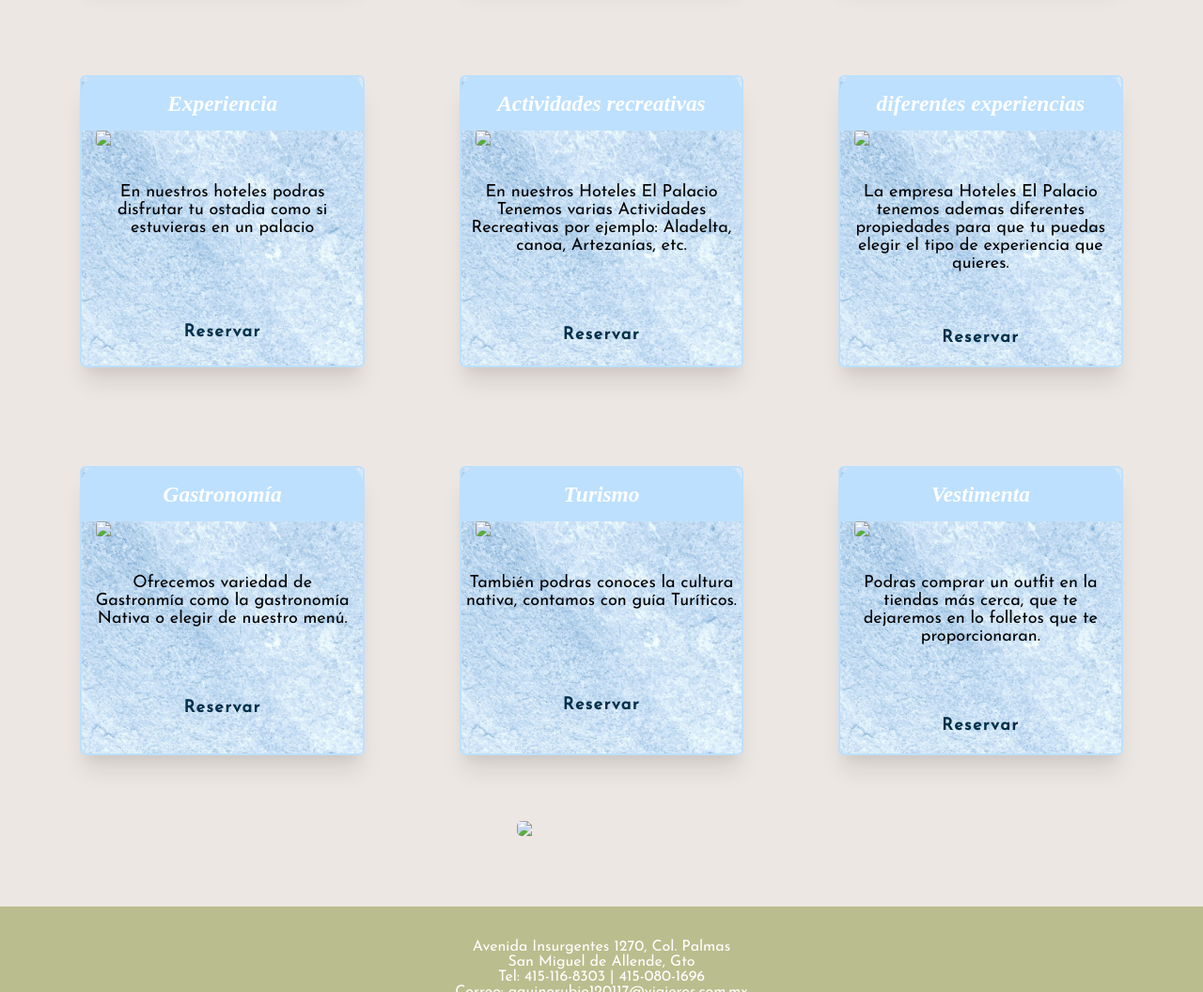
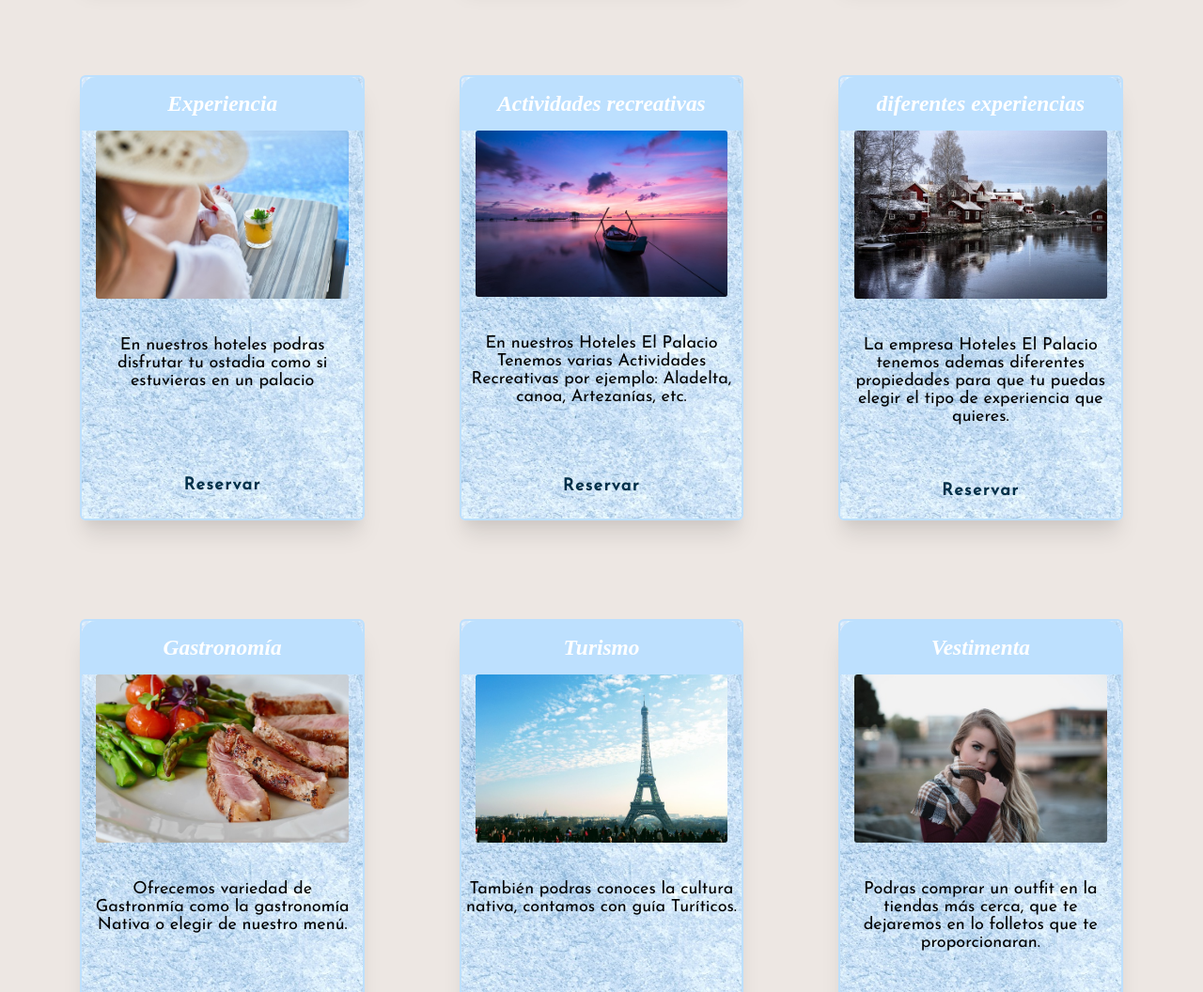
Before and after one commit to Trisho2006/IntegradoraTMC302, a plain HTML site: page servicios.html in a window 1280 px wide. Shown: the part 940-1996 px from the top of the page at 94% size. Drawn offline with Linux system fonts and the light colour scheme; files whose address does not match are found by name.

Commit message:
Update servicios.html

```diff
--- a/servicios.html
+++ b/servicios.html
@@ -93,7 +93,7 @@
 					<h3>Experiencia</h3>
 				</div>
 				<div class="imagen-card">
-					<img src="imagenes/foto4.jpg">
+					<img src="foto4.jpg">
 				</div>
 				<div class="texto-card">
 					<p>En nuestros hoteles podras disfrutar tu ostadia como si estuvieras en un palacio</p>
@@ -108,7 +108,7 @@
 					<h3>Actividades recreativas</h3>
 				</div>
 				<div class="imagen-card">
-					<img src="imagenes/foto5.jpg">
+					<img src="foto5.jpg">
 				</div>
 				<div class="texto-card">
 					<p>En nuestros Hoteles El Palacio Tenemos varias Actividades Recreativas por ejemplo: Aladelta, canoa, Artezanías, etc.</p>
@@ -123,7 +123,7 @@
 					<h3>diferentes experiencias</h3>
 				</div>
 				<div class="imagen-card">
-					<img src="imagenes/foto6.jpg">
+					<img src="foto6.jpg">
 				</div>
 				<div class="texto-card">
 					<p>La empresa Hoteles El Palacio tenemos ademas diferentes propiedades para que tu puedas elegir el tipo de experiencia que quieres.</p>
@@ -141,7 +141,7 @@
 					<h3>Gastronomía</h3>
 				</div>
 				<div class="imagen-card">
-					<img src="imagenes/foto7.jpg">
+					<img src="foto7.jpg">
 				</div>
 				<div class="texto-card">
 					<p>Ofrecemos variedad de Gastronmía como la gastronomía Nativa o elegir de nuestro menú.</p>
@@ -156,7 +156,7 @@
 					<h3>Turismo</h3>
 				</div>
 				<div class="imagen-card">
-					<img src="imagenes/foto8.jpg">
+					<img src="foto8.jpg">
 				</div>
 				<div class="texto-card">
 					<p>También podras conoces la cultura nativa, contamos con guía Turíticos.</p>
@@ -171,7 +171,7 @@
 					<h3>Vestimenta</h3>
 				</div>
 				<div class="imagen-card">
-					<img src="imagenes/foto9.jpg">
+					<img src="foto9.jpg">
 				</div>
 				<div class="texto-card">
 					<p>Podras comprar un outfit en la tiendas más cerca, que te dejaremos en lo folletos que te proporcionaran.</p>
@@ -185,7 +185,7 @@
 
 
 		<div class="logotipo">
-			<img src="imagenes/logo2.png">
+			<img src="logo2.png">
 		</div>
 
 		<div class="footer">
```
